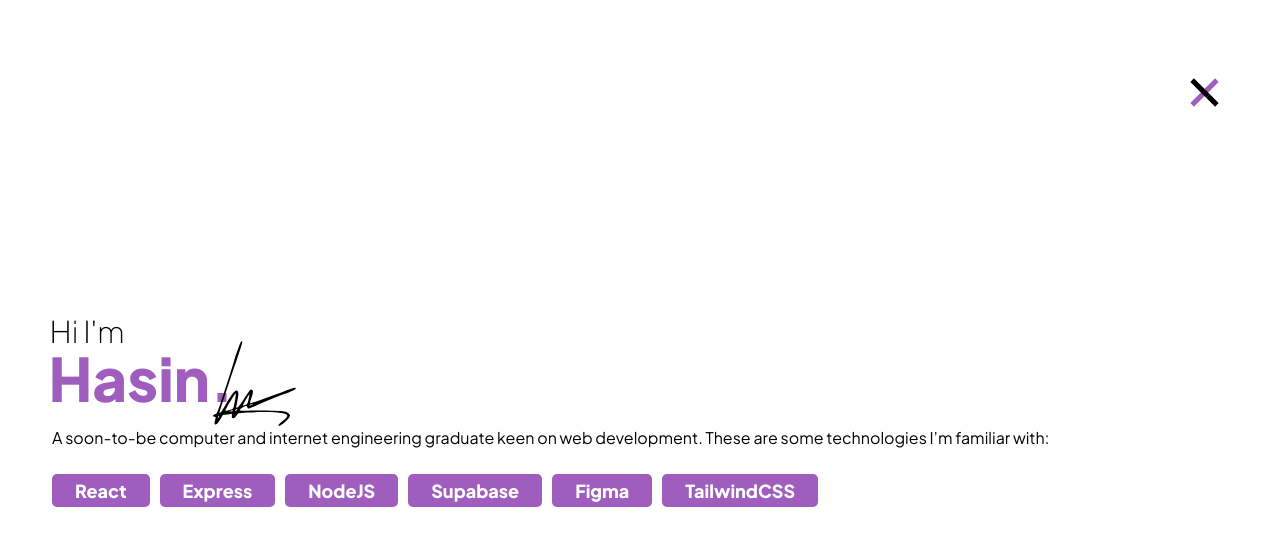
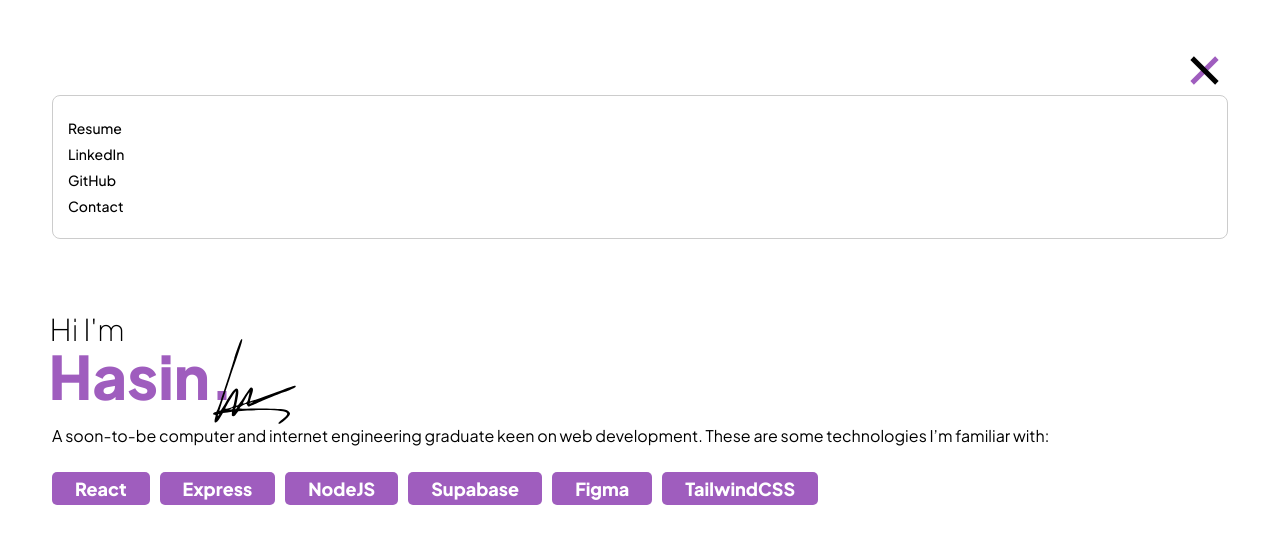
Before and after one commit to hasin202/personal-portfolio, a React (Create React App) app: page / in a window 1280 px wide. Both pictures are taken after a click on the button 1204 px from the left and 92 px from the top of the page. Shown: the top 546 px of the page. Built offline with nearby package versions, Linux system fonts and the light colour scheme.

Commit message:
display navbar when menu icon clicked

```diff
--- a/src/components/App.styled.js
+++ b/src/components/App.styled.js
@@ -5,6 +5,7 @@ export const Body = createGlobalStyle`
     font-family: 'Plus Jakarta Sans', sans-serif;
     padding:0;
     margin:0 !important;
+
   }
   h1 {
     line-height: 0.8em
@@ -12,6 +13,7 @@ export const Body = createGlobalStyle`
   *{
     margin-block-start: 0px;
     margin-block-end: 0px;
+    box-sizing: border-box;
   }
 `;
 
@@ -22,14 +24,16 @@ export const FlexContainer = styled.div`
 `;
 
 export const MenuContainer = styled.div`
+  position: relative;
   display: flex;
+  flex-direction: column;
   width: 100%;
-  justify-content: flex-end;
-  margin-top: 72px;
+  align-items: flex-end;
+  margin-top: 50px;
 `;
 
 export const HeaderContainer = styled.header`
-  min-height: 75vh;
+  min-height: 80vh;
   display: flex;
   flex-direction: column;
   justify-content: center;
@@ -110,3 +114,22 @@ export const HamburgerButton = styled.button`
     transform: translate(0, -11px) rotate(45deg);
   }
 `;
+
+export const NavBar = styled.div`
+  width: 100%;
+  border: 0.5px solid #cccccc;
+  background-color: white;
+  position: relative;
+  border-radius: 8px;
+  padding: 23px 15px;
+  display: flex;
+  flex-direction: column;
+  position: absolute;
+  gap: 8px;
+  div {
+    font-size: 14px;
+    font-weight: 500;
+  }
+  margin-top: 45px;
+  z-index: 2;
+`;
--- a/src/components/menu.js
+++ b/src/components/menu.js
@@ -1,4 +1,9 @@
-import { HamburgerButton, MenuContainer } from "./App.styled";
+import {
+  HamburgerButton,
+  MenuContainer,
+  NavBar,
+  RelativeContainer,
+} from "./App.styled";
 import { useState } from "react";
 
 const Menu = () => {
@@ -17,6 +22,16 @@ const Menu = () => {
             <div className="bar3"></div>
           </div>
         </HamburgerButton>
+        {menuOpen ? (
+          <NavBar>
+            <div>Resume</div>
+            <div>LinkedIn</div>
+            <div>GitHub</div>
+            <div>Contact</div>
+          </NavBar>
+        ) : (
+          <></>
+        )}
       </MenuContainer>
     </>
   );
```
